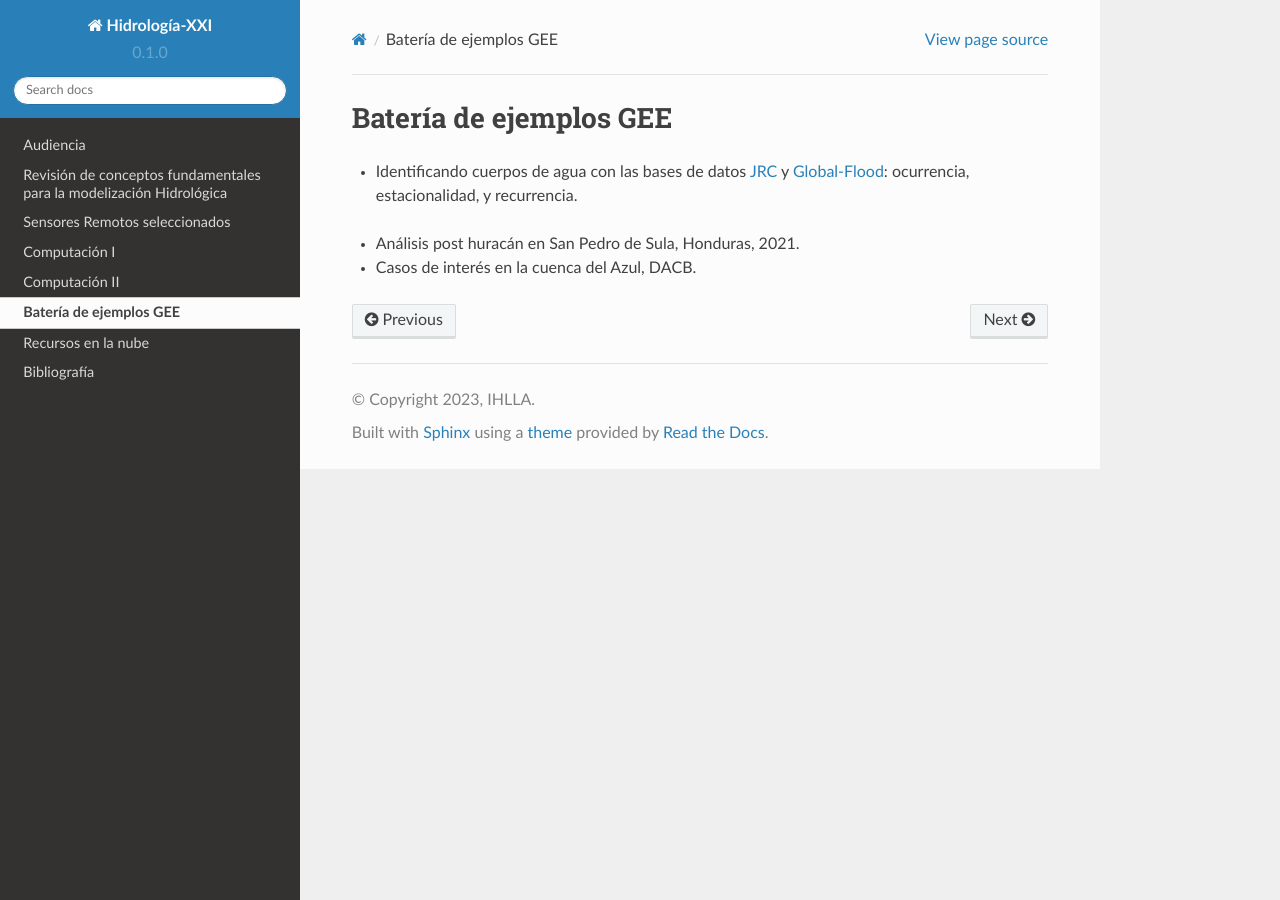
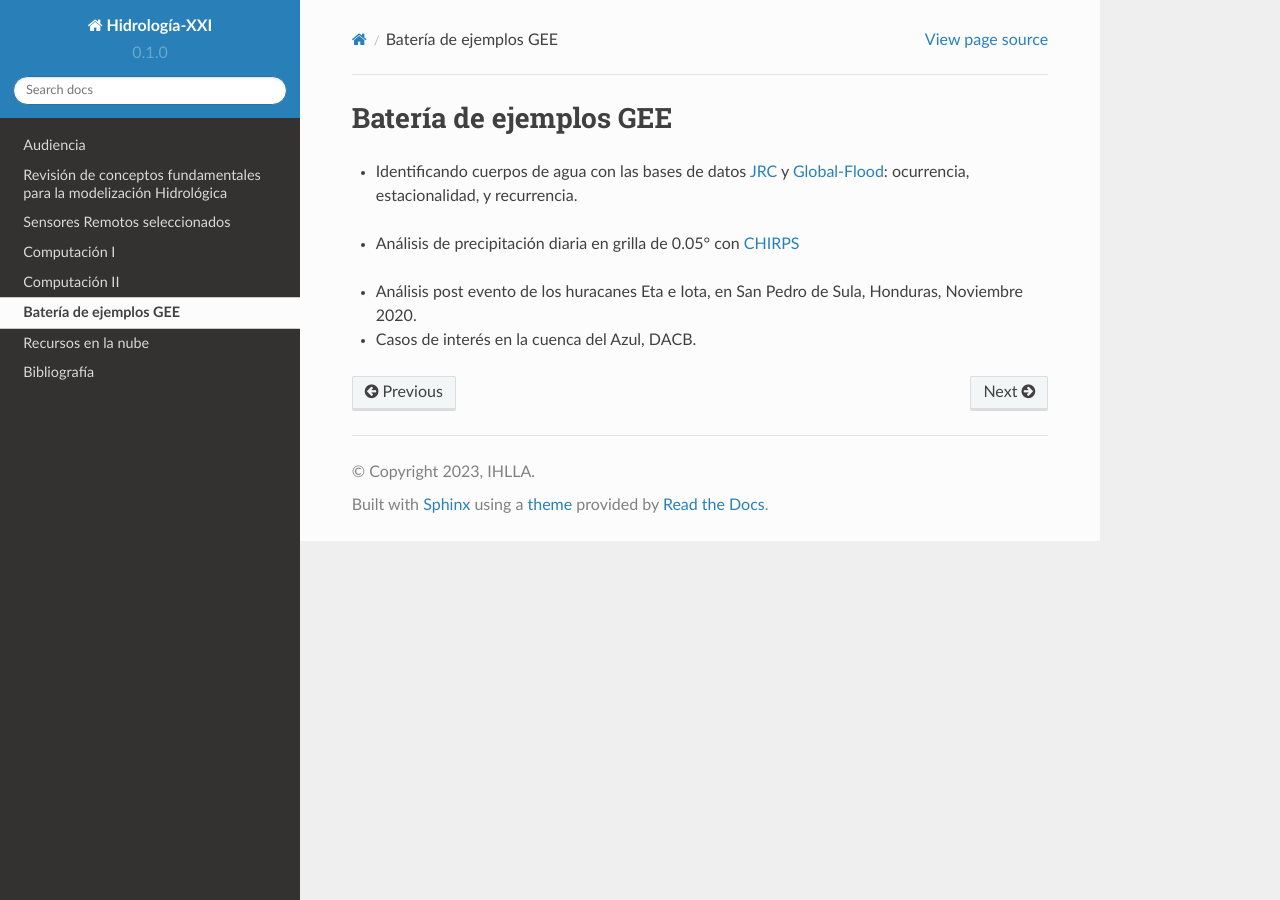
Before and after one commit to ivillamadrid/HidrologiaXXI, a Sphinx documentation site: the page built from docs/source/bateria_GEE.rst, in a window 1280 px wide. Built offline with Sphinx 7.4.7 and the Read the Docs theme 2.0.0, drawn with Linux system fonts in a browser that asks for light colours.

Commit message:
Update bateria_GEE.rst

```diff
--- a/docs/source/bateria_GEE.rst
+++ b/docs/source/bateria_GEE.rst
@@ -7,6 +7,10 @@ Batería de ejemplos GEE
 
 .. _Global-Flood: https://developers.google.com/earth-engine/datasets/catalog/GLOBAL_FLOOD_DB_MODIS_EVENTS_V1
 
-* Análisis post huracán en San Pedro de Sula, Honduras, 2021.
+* Análisis de precipitación diaria en grilla de 0.05° con `CHIRPS`_
+
+.. _CHIRPS: https://developers.google.com/earth-engine/datasets/catalog/UCSB-CHG_CHIRPS_DAILY
+
+* Análisis post evento de los huracanes Eta e Iota, en San Pedro de Sula, Honduras, Noviembre 2020.
 
 * Casos de interés en la cuenca del Azul, DACB.
```
